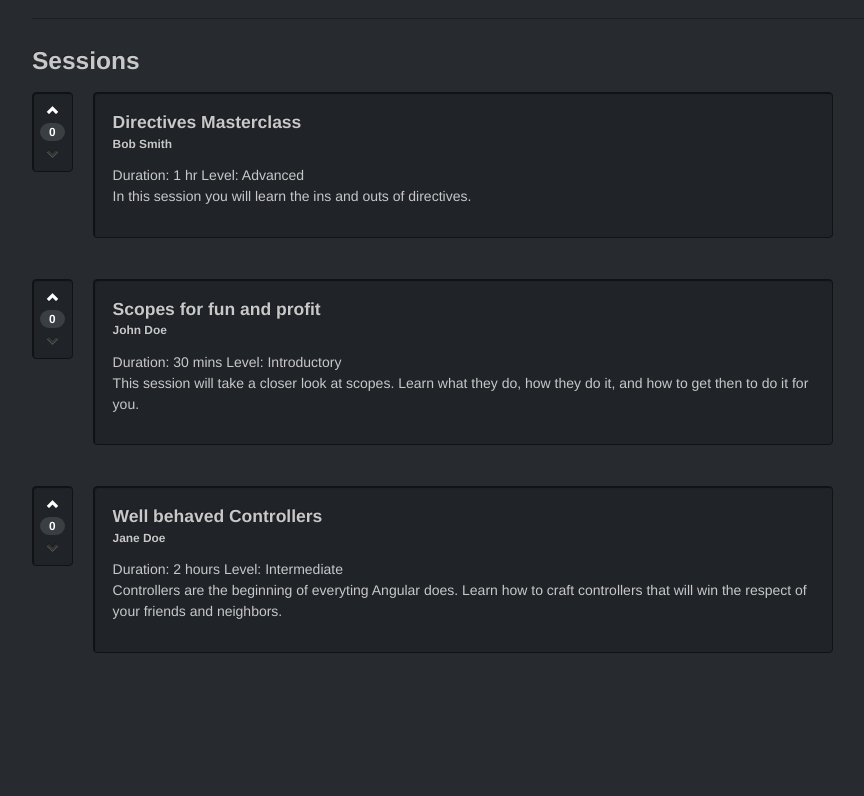
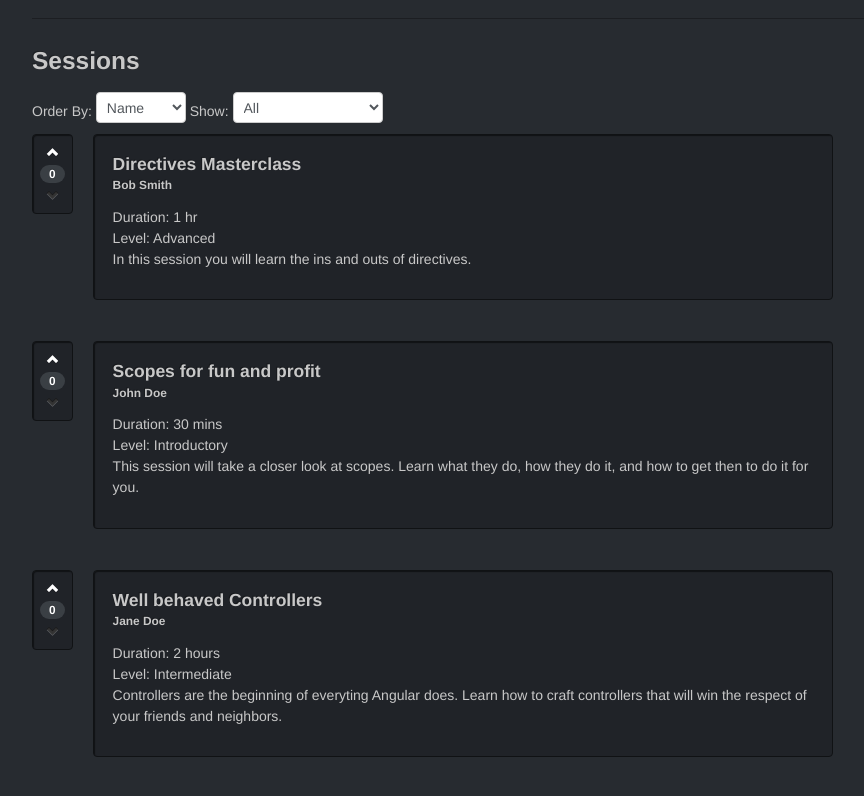
Before and after one commit to stevewitman/angular-DemoApp0, a website: page app/EventDetails.html in a window 1280 px wide. Shown: the part 446-1242 px from the top of the page, without its empty margins (158-1022 px from the left). Before the commit the page ends 1150 px from the top, so only its background shows below. Drawn offline with Linux system fonts and the light colour scheme.

Commit message:
end of Built-in filters

```diff
--- a/app/EventDetails.html
+++ b/app/EventDetails.html
@@ -38,8 +38,20 @@
     </div>
     <hr>
     <h3>Sessions</h3>
+    Order By:
+    <select ng-model="sortorder" class="input-small">
+      <option selected value="name">Name</option>
+      <option value="-upVoteCount">Votes</option>
+    </select>
+    Show:
+    <select ng-model="query.level" class="input-medium">
+      <option selected value="">All</option>
+      <option value="introductory">Introductory</option>
+      <option value="intermediate">Intermediate</option>
+      <option value="advanced">Advanced</option>
+    </select>
     <ul class="thumbnails">
-      <li ng-repeat="session in event.sessions">
+      <li ng-repeat="session in event.sessions | orderBy:sortorder | filter:query">
         <div class="row session">
           <div class="span0 well votingWidget">
             <div class="votingButton" ng-click="upVoteSession(session)">
@@ -55,8 +67,8 @@
           <div class="well span9">
             <h4 class="well-title">{{session.name}}</h4>
             <h6 style="margin-top:-10px;">{{session.creatorName}}</h6>
-            <span>Duration: {{session.duration}}</span>
-            <span>Level: {{session.level}}</span>
+            <span>Duration: {{session.duration}}</span><br>
+            <span>Level: {{session.level}}</span><br>
             <p>{{session.abstract}}</p>
           </div>
         </div>
--- a/app/js/controllers/EventController.js
+++ b/app/js/controllers/EventController.js
@@ -2,6 +2,7 @@
 
 eventsApp.controller('EventController',
   function EventController($scope) {
+    $scope.sortorder = 'name';
     $scope.event = {
       name: 'Angular Boot Camp',
       date: '1/1/2013',
```
